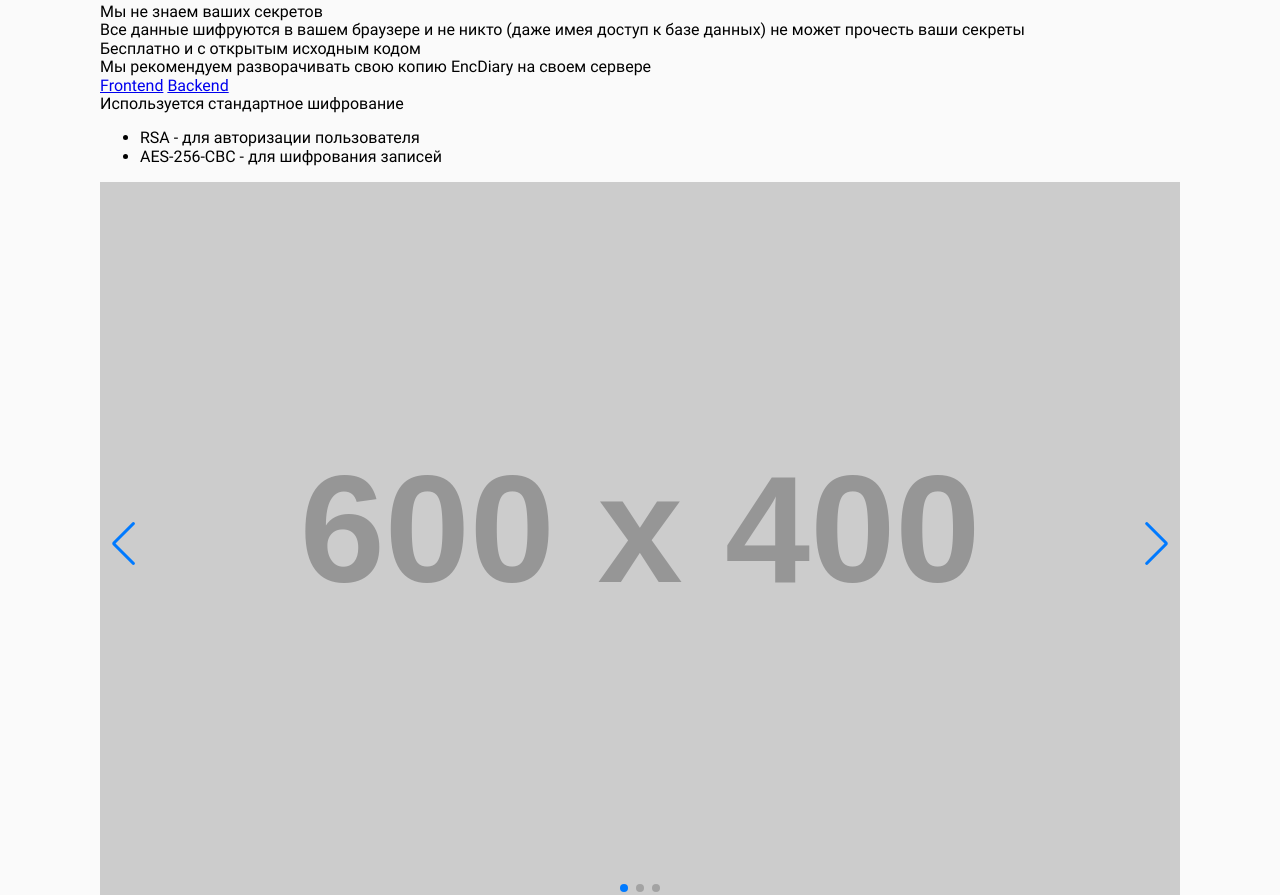
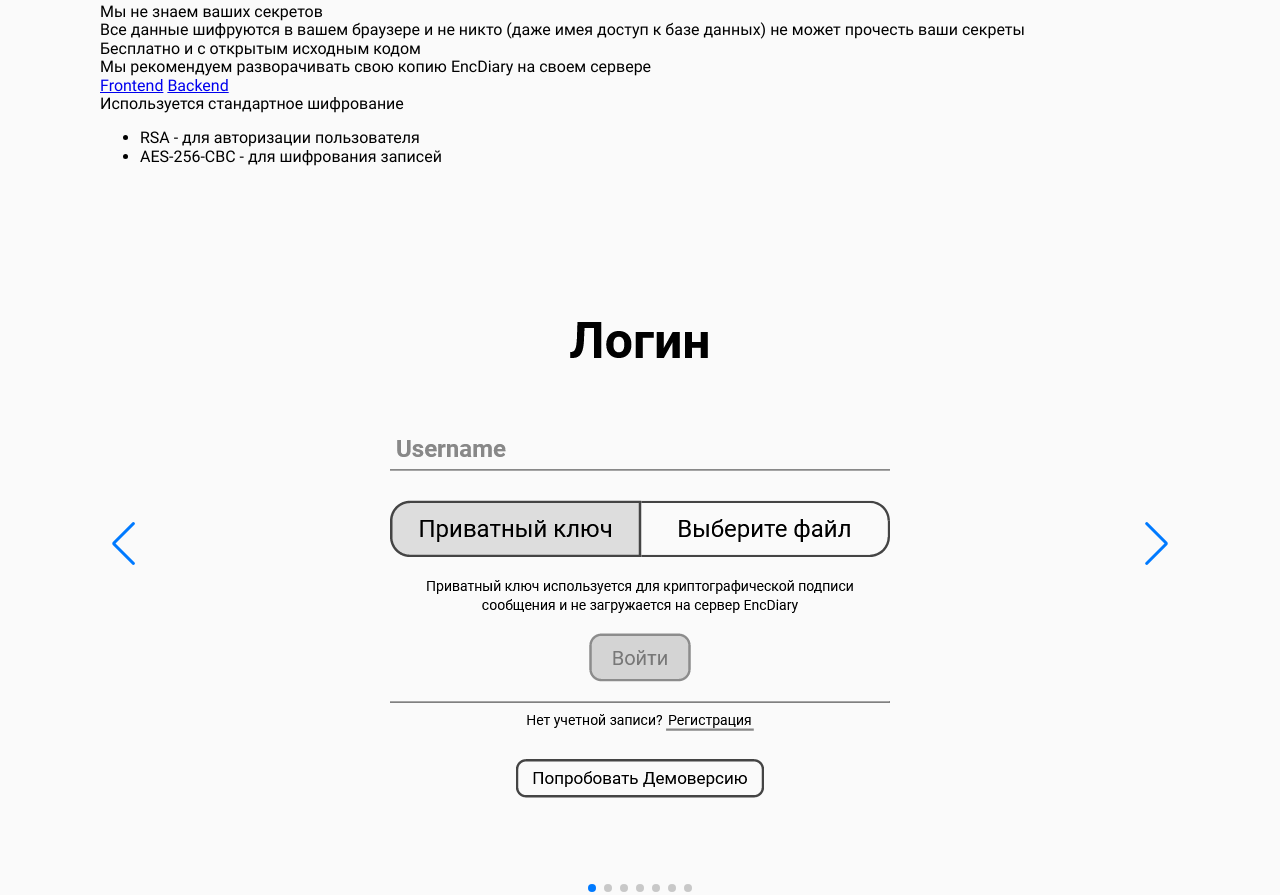
Before and after one commit to EncDiary/landing, a website: page src/index.html in a window 1280 px wide. Shown: the part 1033-1928 px from the top of the page. Drawn offline with nearby package versions, Linux system fonts and the light colour scheme; files that its build step writes are made by us from their sources; placeholder pictures from the web are drawn by us; files whose address does not match are found by name.

Commit message:
update gallery slider

```diff
--- a/src/js/slider.js
+++ b/src/js/slider.js
@@ -12,5 +12,5 @@ const swiper = new Swiper(".swiper", {
     prevEl: ".swiper-button-prev",
   },
   loop: true,
-  spaceBetween: 20,
+  spaceBetween: 16,
 });
--- a/src/scss/swiper.scss
+++ b/src/scss/swiper.scss
@@ -1,8 +1,12 @@
 @import "../scss/media_queries.scss";
+@import "../scss/colors.scss";
 
 .swiper {
   width: 70%;
   user-select: none;
+  border: 3px solid $light-black;
+  line-height: 0;
+  background-color: $light-black;
   @include _992 {
     width: 85%;
   }
--- a/src/sections/donate.scss
+++ b/src/sections/donate.scss
@@ -98,6 +98,7 @@
     &-text {
       font-size: 20px;
       word-break: break-all;
+      font-family: "Roboto Mono";
       @include _768 {
         font-size: 18px;
       }
--- a/src/sections/gallery.html
+++ b/src/sections/gallery.html
@@ -1,27 +1,21 @@
+{% macro gallery_slide(img, alt) %}
+<div class="swiper-slide">
+  <img src="img/gallery/{{ img }}" alt="{{ alt }}" />
+</div>
+{% endmacro %}
+
 <section class="gallery">
   <div class="swiper">
     <div class="swiper-wrapper">
-      <div class="swiper-slide">
-        <img
-          src="https://via.placeholder.com/600x400/00f/fff?text=first"
-          alt=""
-        />
-      </div>
-      <div class="swiper-slide">
-        <img
-          src="https://via.placeholder.com/600x400/0f0/fff?text=second"
-          alt=""
-        />
-      </div>
-      <div class="swiper-slide">
-        <img
-          src="https://via.placeholder.com/600x400/f00/fff?text=third"
-          alt=""
-        />
-      </div>
+      {{ gallery_slide("login.png", "Login Screen") }}
+      {{ gallery_slide("notes_write.png", "Notes Write Screen") }}
+      {{ gallery_slide("notes_today.png", "Notes Today Screen") }}
+      {{ gallery_slide("notes_history.png", "Notes History Screen") }}
+      {{ gallery_slide("setting_main.png", "Setting Main Screen") }}
+      {{ gallery_slide("setting_secure.png", "Setting Secure Screen") }}
+      {{ gallery_slide("setting_hotkeys.png", "Setting Hotkeys Screen") }}
     </div>
     <div class="swiper-pagination"></div>
-
     <div class="swiper-button-prev"></div>
     <div class="swiper-button-next"></div>
   </div>
```
Also changed, not shown: src/images/gallery/login.png (added), src/images/gallery/notes_history.png (added), src/images/gallery/notes_today.png (added), src/images/gallery/notes_write.png (added), src/images/gallery/setting_hotkeys.png (added), src/images/gallery/setting_main.png (added), src/images/gallery/setting_secure.png (added).
